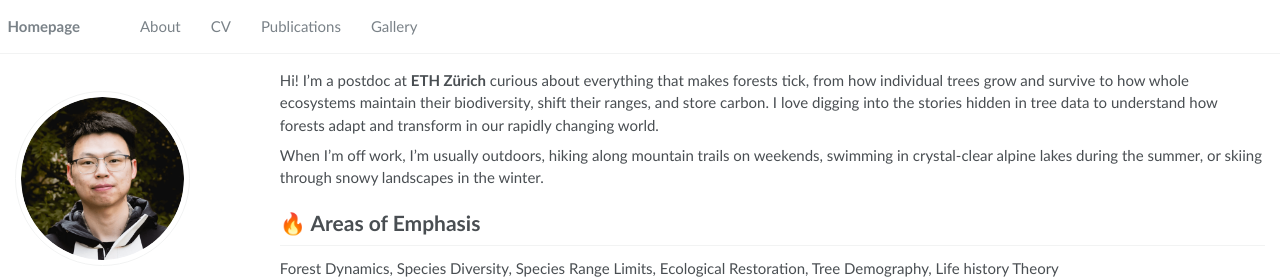
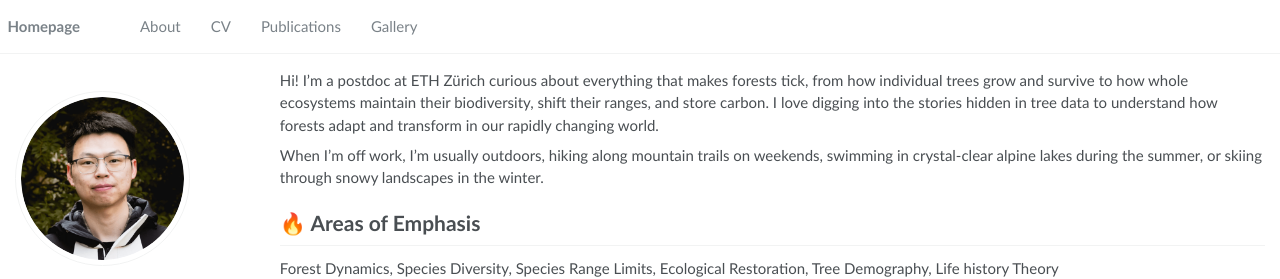
Before and after one commit to Xianyu-Yang/xianyu-yang.github.io, a Jekyll site: the page built from _pages/about.md, in a window 1280 px wide and 985 px high. Shown: the top 279 px of the window. Built offline with Jekyll 4.4.1, drawn with Linux system fonts in a browser that asks for light colours; some web fonts are replaced.

```diff
--- a/_pages/about.md
+++ b/_pages/about.md
@@ -16,7 +16,7 @@ redirect_from:
 {% assign url = gsDataBaseUrl | append: "google-scholar-stats/gs_data_shieldsio.json" %}
 
 <span class='anchor' id='about-me'></span>
-Hi! I’m a postdoc at **ETH Zürich** curious about everything that makes forests tick, from how individual trees grow and survive to how whole ecosystems maintain their biodiversity, shift their ranges, and store carbon. I love digging into the stories hidden in tree data to understand how forests adapt and transform in our rapidly changing world.
+Hi! I’m a postdoc at ETH Zürich curious about everything that makes forests tick, from how individual trees grow and survive to how whole ecosystems maintain their biodiversity, shift their ranges, and store carbon. I love digging into the stories hidden in tree data to understand how forests adapt and transform in our rapidly changing world.
 
 When I’m off work, I’m usually outdoors, hiking along mountain trails on weekends, swimming in crystal-clear alpine lakes during the summer, or skiing through snowy landscapes in the winter.
 
```
